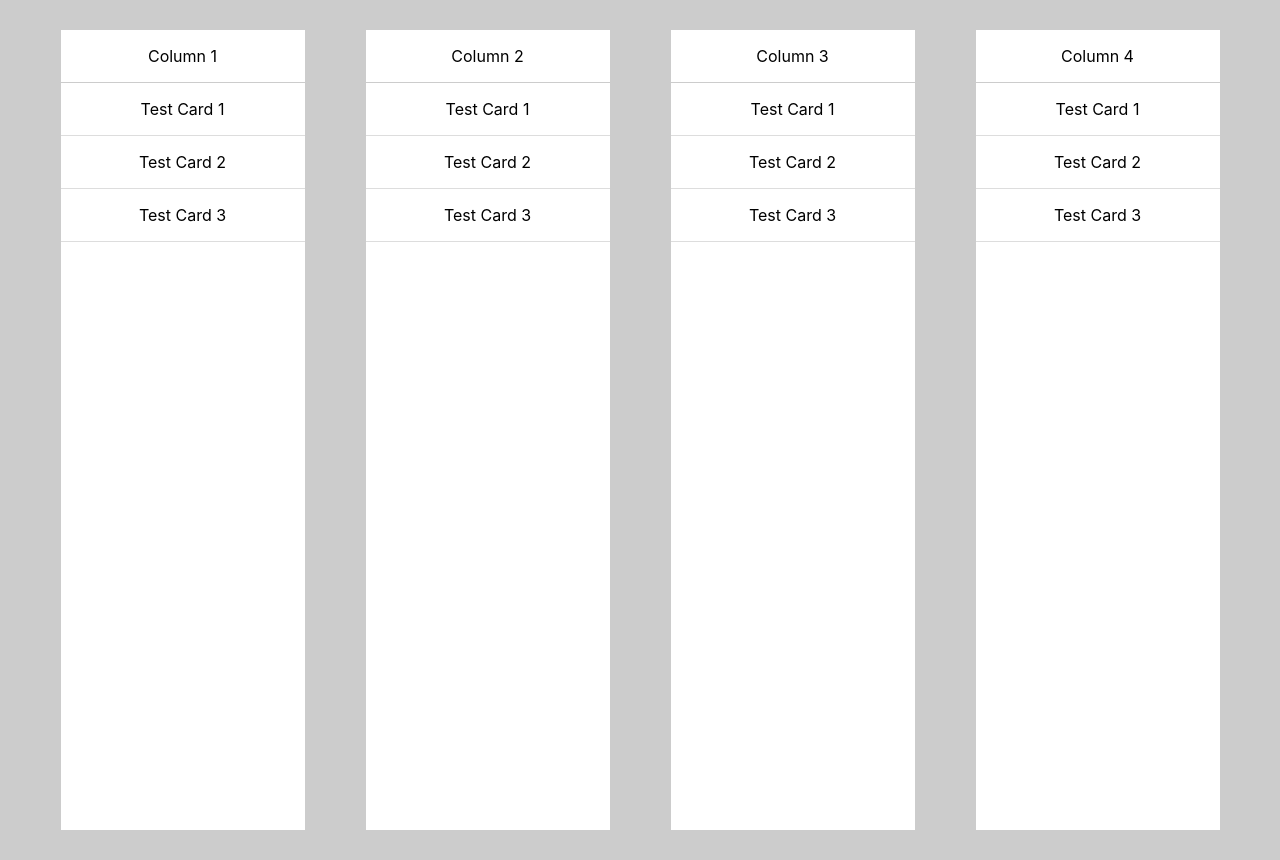
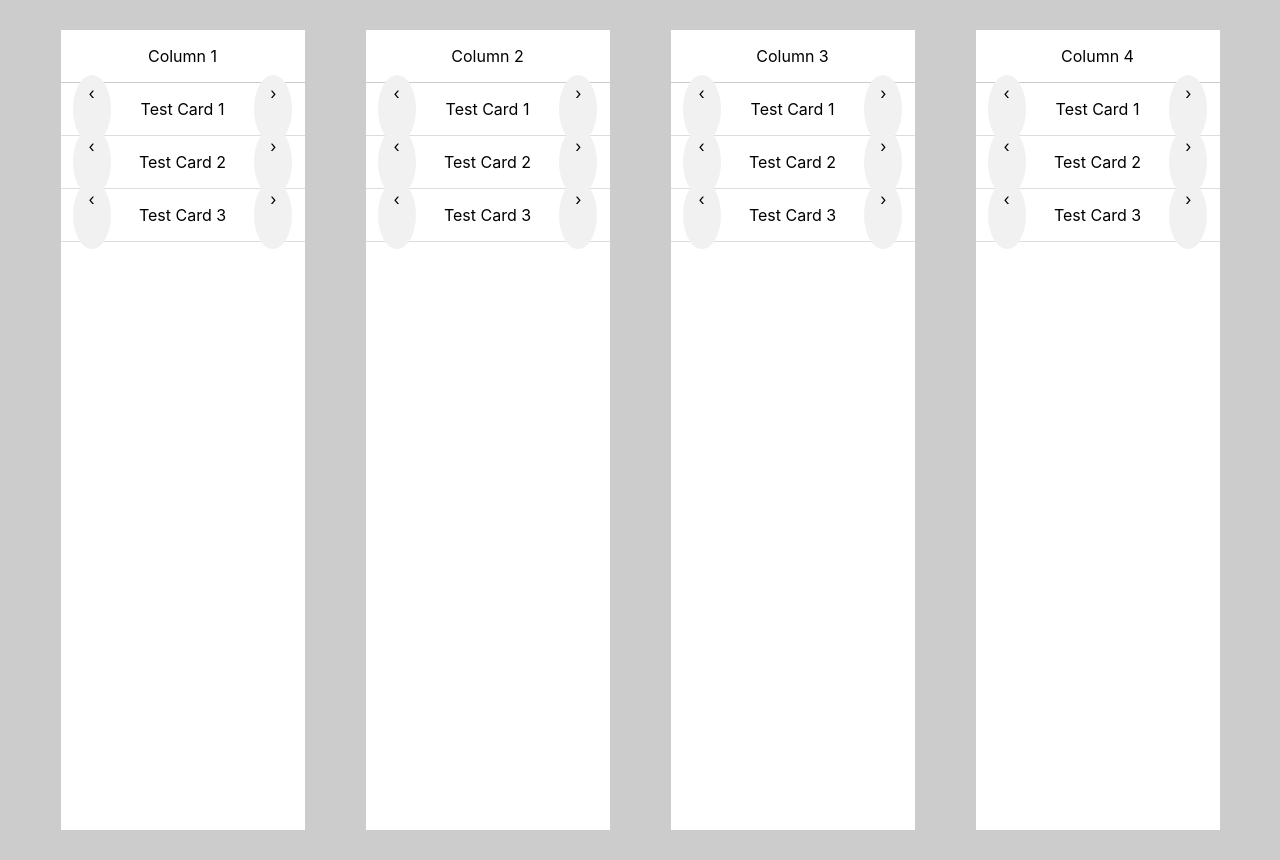
Before and after one commit to cjmarsh725/kanban, a React (Create React App) app in the folder board/: page / in a window 1280 px wide. Built offline with nearby package versions, Linux system fonts and the light colour scheme.

Commit message:
swapping button initial implementation

```diff
--- a/board/src/components/Card/Card.css
+++ b/board/src/components/Card/Card.css
@@ -2,5 +2,17 @@
   border-bottom: 1px solid #ddd;
   width: 100%;
   display: flex;
-  justify-content: center;
+  justify-content: space-between;
+  align-items: center;
 }
+
+.swap-card {
+  text-decoration: none;
+  display: inline-block;
+  padding: 8px 16px;
+  margin: 0px 12px;
+  background-color: #f1f1f1;
+  color: black;
+  border-radius: 50%;
+  height: 100%;
+}
--- a/board/src/components/Card/Card.js
+++ b/board/src/components/Card/Card.js
@@ -4,7 +4,9 @@ import './Card.css'
 export default function Card(props) {
   return (
     <div className="card-container">
+      <a href="#" class="swap-card">&#8249;</a>
       <p>{props.content}</p>
+      <a href="#" className="swap-card">&#8250;</a>
     </div>
   );
 }
```
